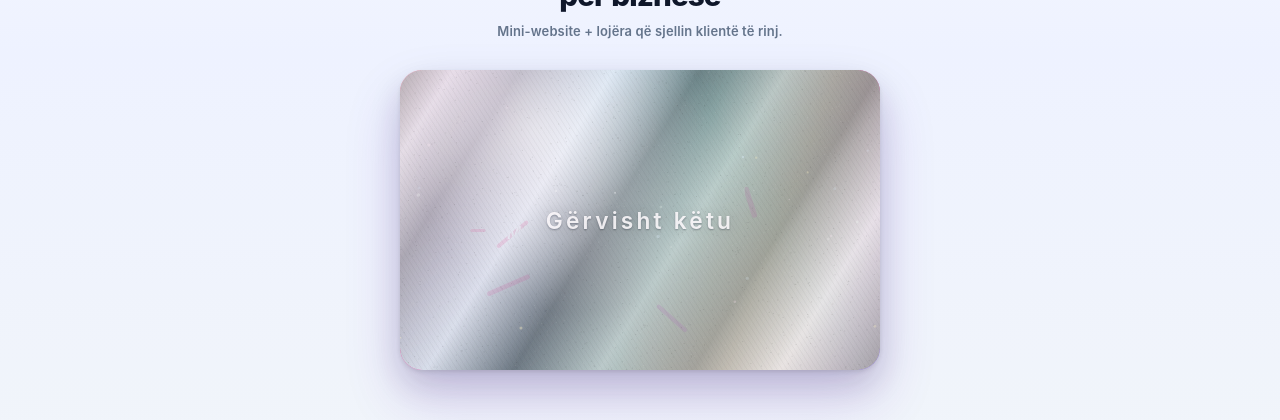
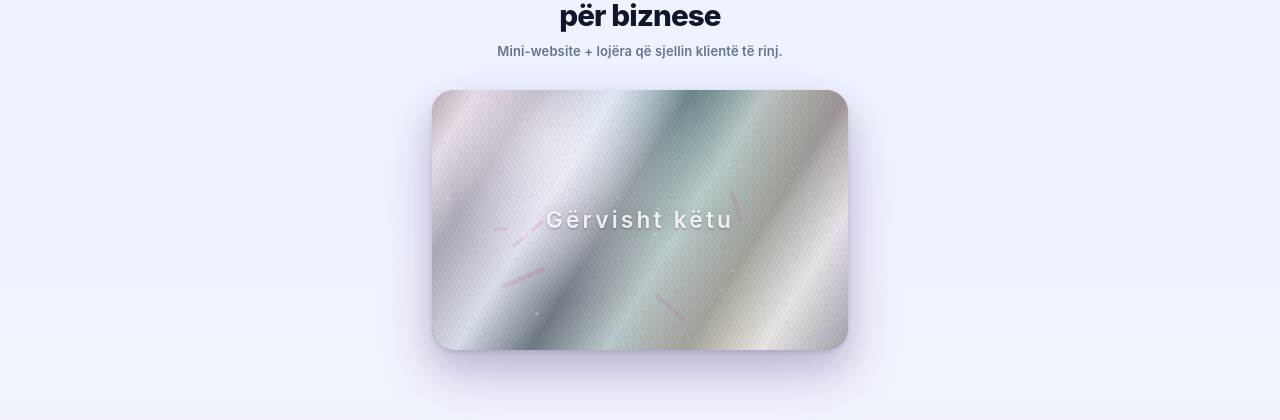
Before and after one commit to viseldabeqiraj/Twirla, a React (Vite) app in the folder frontend/: page / in a window 1280 px wide. Shown: the part 235-655 px from the top of the page. Built offline with nearby package versions, Linux system fonts and the light colour scheme; no server answers.

Commit message:
fix scratch padding

```diff
--- a/frontend/src/components/ScratchCard.css
+++ b/frontend/src/components/ScratchCard.css
@@ -30,7 +30,7 @@
   position: relative;
   width: 100%;
   height: 100%;
-  min-height: 220px;
+  min-height: 0;
   display: grid;
   place-items: center;
   transition: transform 0.2s var(--tw-ease-out, ease-out);
@@ -77,16 +77,30 @@
 /* Instruction text overlay: pulse hint */
 .scratch-card-instruction-pulse {
   position: absolute;
-  left: 50%;
-  top: 50%;
-  transform: translate(-50%, -50%);
-  font: 600 1.1rem -apple-system, BlinkMacSystemFont, "Segoe UI", Roboto, sans-serif;
+  inset: 0;
+  width: 100%;
+  height: 100%;
+  margin: 0;
+  display: grid;
+  place-items: center;
+  place-content: center;
+  box-sizing: border-box;
+  font-size: 1.1rem;
+  font-weight: 600;
+  font-family: -apple-system, BlinkMacSystemFont, 'Segoe UI', Roboto, sans-serif;
   color: #fff;
   text-shadow: 0 1px 3px rgba(0, 0, 0, 0.4), 0 0 12px rgba(255, 255, 255, 0.15);
   pointer-events: none;
-  white-space: nowrap;
   z-index: 3;
   animation: scratch-instruction-pulse 2s ease-in-out infinite;
+}
+
+.scratch-card-instruction-pulse__label {
+  display: block;
+  margin: 0;
+  text-align: center;
+  white-space: nowrap;
+  line-height: 1.15;
 }
 
 @keyframes scratch-instruction-pulse {
--- a/frontend/src/components/ScratchCard.tsx
+++ b/frontend/src/components/ScratchCard.tsx
@@ -433,7 +433,7 @@ export default function ScratchCard({
             >
               {instructionText && showInstructionPulse && (
                 <span className="scratch-card-instruction-pulse" aria-hidden="true">
-                  {instructionText}
+                  <span className="scratch-card-instruction-pulse__label">{instructionText}</span>
                 </span>
               )}
               <canvas
--- a/frontend/src/pages/HomePage.css
+++ b/frontend/src/pages/HomePage.css
@@ -78,13 +78,15 @@
 .home-scratch-section {
   position: relative;
   margin: 1.35rem 0 0;
-  padding: 0;
+  /* Insets the whole card from the column edges (foil is full-bleed inside the wrap; content padding alone does not shrink the visible card). */
+  padding: 0 clamp(1.25rem, 5vw, 2rem);
   width: 100%;
   max-width: 480px;
   flex: 0 0 auto;
   display: flex;
-  align-items: flex-start;
+  align-items: stretch;
   justify-content: center;
+  box-sizing: border-box;
 }
 
 .home-scratch-section .confetti-container {
@@ -93,6 +95,7 @@
 
 .home-scratch-section .scratch-card-wrap {
   max-width: 100%;
+  width: 100%;
 }
 
 .home-scratch-section .scratch-card-instruction {
@@ -105,6 +108,8 @@
   font-weight: 600;
   letter-spacing: 0.14em;
   color: rgba(255, 252, 254, 0.93);
+  /* Symmetric inset so flex centering stays optical-center inside the foil */
+  padding: 0 clamp(0.75rem, 3vw, 1.25rem);
   text-shadow:
     0 0 20px rgba(15, 23, 42, 0.2),
     0 1px 2px rgba(15, 23, 42, 0.35),
@@ -123,6 +128,11 @@
     0 1px 0 rgba(255, 255, 255, 0.38) inset;
 }
 
+.home-scratch-section .scratch-card-content {
+  padding-left: 2rem;
+  padding-right: 2rem;
+}
+
 /* Reveal copy hierarchy */
 .home-scratch-reveal-panel {
   display: flex;
@@ -130,7 +140,7 @@
   align-items: center;
   justify-content: center;
   gap: 0.35rem;
-  padding: 1.1rem 1.25rem;
+  padding: 1.25rem 1.75rem;
 }
 
 .home-scratch-reveal-title {
```
